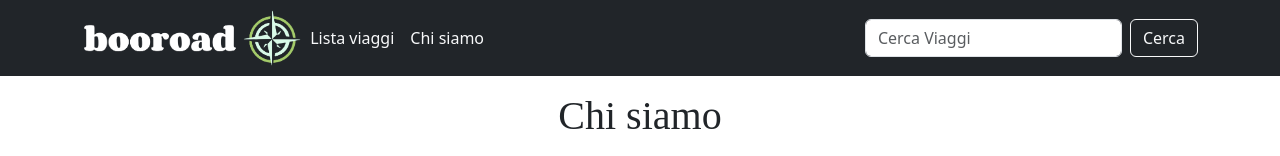
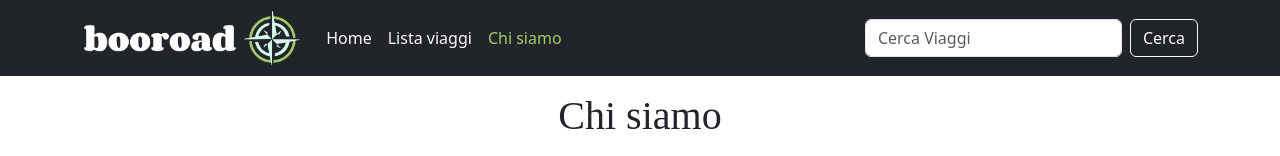
Before and after one commit to marzia-blasi/Booroad, a React (Vite) app: page /aboutus in a window 1280 px wide. Shown: the top 156 px of the page. Built offline with nearby package versions, Linux system fonts and the light colour scheme; a web font is replaced by a local one.

Commit message:
improve navbar

```diff
--- a/src/Components/Header.jsx
+++ b/src/Components/Header.jsx
@@ -1,13 +1,20 @@
-import { NavLink } from "react-router";
+import { NavLink } from "react-router-dom"; // Assicurati di usare react-router-dom, non solo react-router
+
+const navLinks = [
+  { path: "/", label: "Home" },
+  { path: "/tripslist", label: "Lista viaggi" },
+  { path: "/aboutus", label: "Chi siamo" },
+];
 
 export default function Header() {
   return (
-    <>
     <nav className="navbar navbar-expand-sm navbar-light bg-dark">
       <div className="container">
+
         <NavLink to="/">
-            <img className="nav-logo" src="../logo-transparent.png" alt="" />
+          <img className="nav-logo me-3" src="../logo-transparent.png" alt="Logo" />
         </NavLink>
+
         <button
           className="navbar-toggler bg-light d-lg-none"
           type="button"
@@ -19,27 +26,23 @@ export default function Header() {
         >
           <span className="navbar-toggler-icon"></span>
         </button>
+
         <div className="collapse navbar-collapse" id="collapsibleNavId">
           <ul className="navbar-nav me-auto mt-2 mt-lg-0">
-              <li className="nav-item">
+            {navLinks.map((link) => (
+              <li className="nav-item" key={link.path}>
                 <NavLink
-                  className="nav-link text-light"
-                  to="/tripslist"
-                  aria-current="page"
+                  to={link.path}
+                  className={({ isActive }) =>
+                    `nav-link ${isActive ? "active-link" : "text-light"}`
+                  }
                 >
-                  Lista viaggi
+                  {link.label}
                 </NavLink>
               </li>
-              <li className="nav-item">
-                <NavLink
-                  className="nav-link text-light"
-                  to="/aboutus"
-                  aria-current="page"
-                >
-                  Chi siamo
-                </NavLink>
-              </li>
+            ))}
           </ul>
+
           <form className="d-flex my-2 my-lg-0">
             <input
               className="form-control me-sm-2"
@@ -56,6 +59,5 @@ export default function Header() {
         </div>
       </div>
     </nav>
-    </>
   );
 }
--- a/src/index.css
+++ b/src/index.css
@@ -29,3 +29,7 @@ h3 {
     width: 100%;
   }
 }
+
+.active-link {
+  color: #a4cb6a !important;
+}
```
Lines whose indentation alone changed are shown as unchanged.
